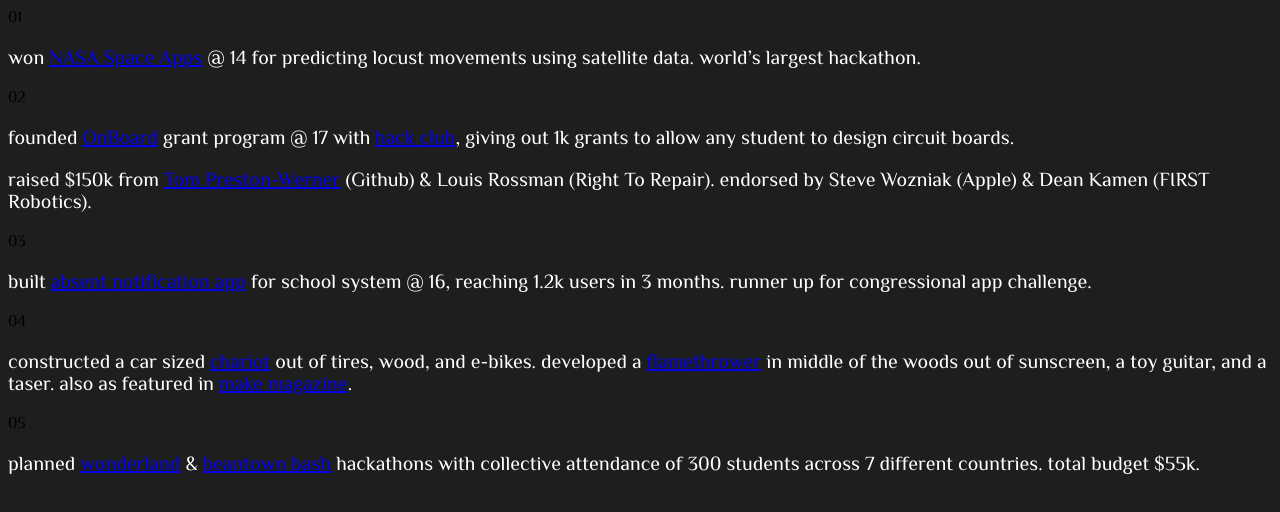
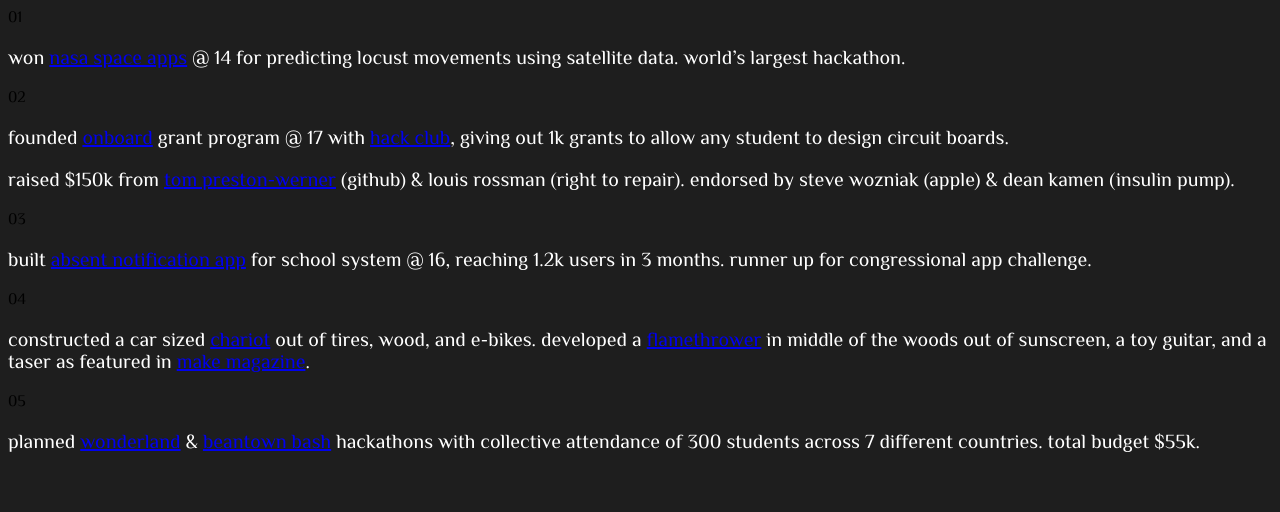
Before and after one commit to kvnyng/www, a plain HTML site: page content/past.html in a window 1280 px wide. Drawn offline with Linux system fonts and the light colour scheme; a web font is replaced by a local one.

```diff
--- a/content/past.html
+++ b/content/past.html
@@ -13,20 +13,20 @@
     <div class="entry">
         <div class="number">01</div>
         <p>won <a
-                href="https://2020.spaceappschallenge.org/challenges/inform/automated-detection-hazards/teams/project-llocust-1/project">NASA
-                Space Apps</a> @ 14 for predicting locust movements using satellite data. world’s largest hackathon.
+                href="https://2020.spaceappschallenge.org/challenges/inform/automated-detection-hazards/teams/project-llocust-1/project">nasa
+                space apps</a> @ 14 for predicting locust movements using satellite data. world’s largest hackathon.
         </p>
 
         <div class="entry">
             <div class="number">02</div>
-            <p>founded <a href="https://hackclub.com/onboard/">OnBoard</a> grant program @ 17 with <a
+            <p>founded <a href="https://hackclub.com/onboard/">onboard</a> grant program @ 17 with <a
                     href="http://hackclub.com">hack club</a>, giving out
                 1k grants to
                 allow any student to design circuit boards.
             </p>
-            <p>raised $150k from <a href="https://x.com/mojombo/status/1662567875348156416">Tom Preston-Werner</a>
-                (Github) & Louis Rossman (Right To Repair). endorsed by Steve
-                Wozniak (Apple) & Dean Kamen (FIRST Robotics).</p>
+            <p>raised $150k from <a href="https://x.com/mojombo/status/1662567875348156416">tom preston-werner</a>
+                (github) & louis rossman (right to repair). endorsed by steve
+                wozniak (apple) & dean kamen (insulin pump).</p>
         </div>
 
         <div class="entry">
@@ -42,8 +42,7 @@
                 <a href="https://www.youtube.com/watch?v=HB-dtnXu_a8">chariot</a> out of tires, wood, and e-bikes.
                 developed a <a href="https://www.youtube.com/watch?v=oOEWn-E6v-w">flamethrower</a> in middle of the
                 woods out of
-                sunscreen, a toy guitar, and a taser.
-                also as
+                sunscreen, a toy guitar, and a taser as
                 featured in <a
                     href="https://makezine.com/article/technology/hack-club-creating-a-foundation-to-empower-thousands-of-teen-makers-worldwide">make
                     magazine</a>.
```
Also changed, not shown: content/present.html (+3 -2 lines).
